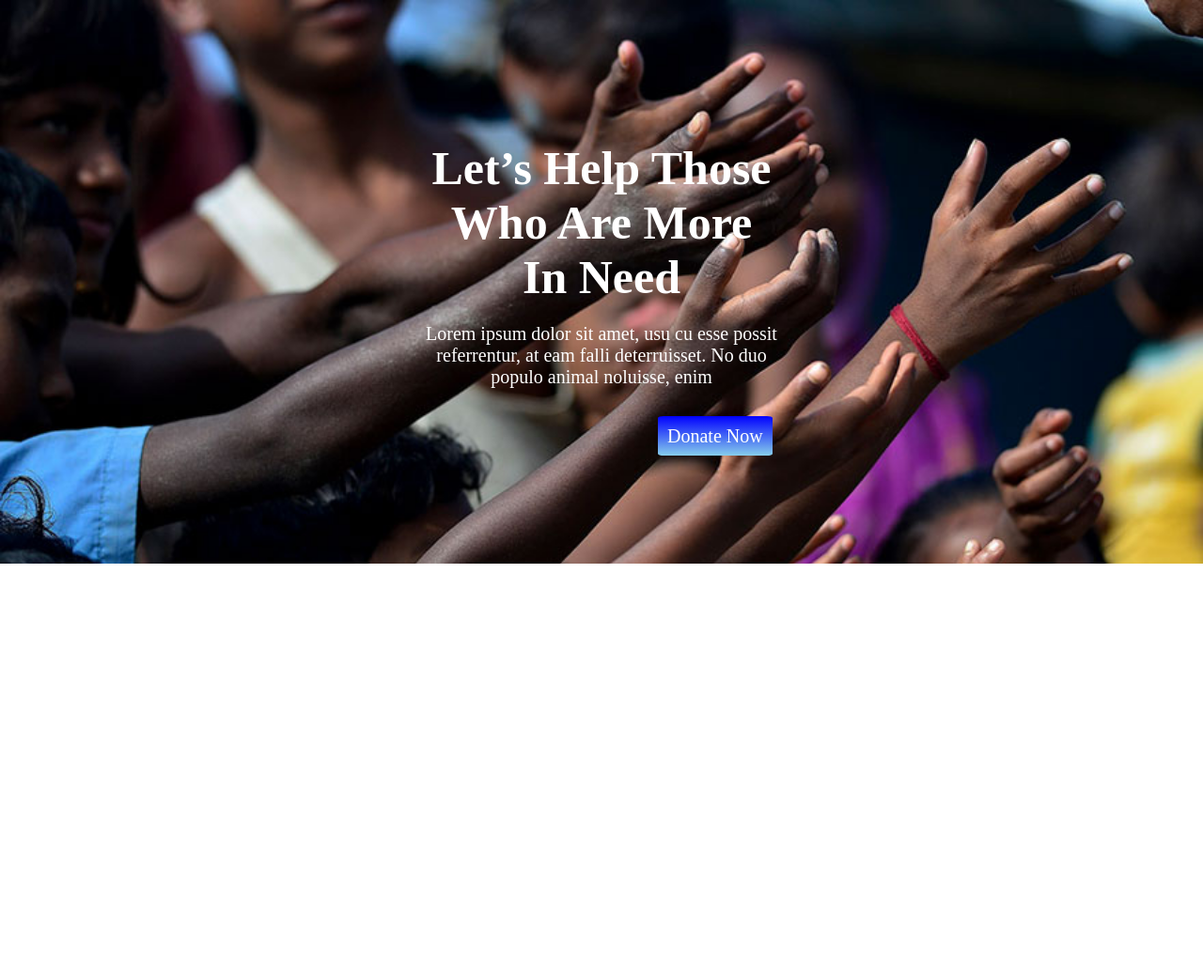
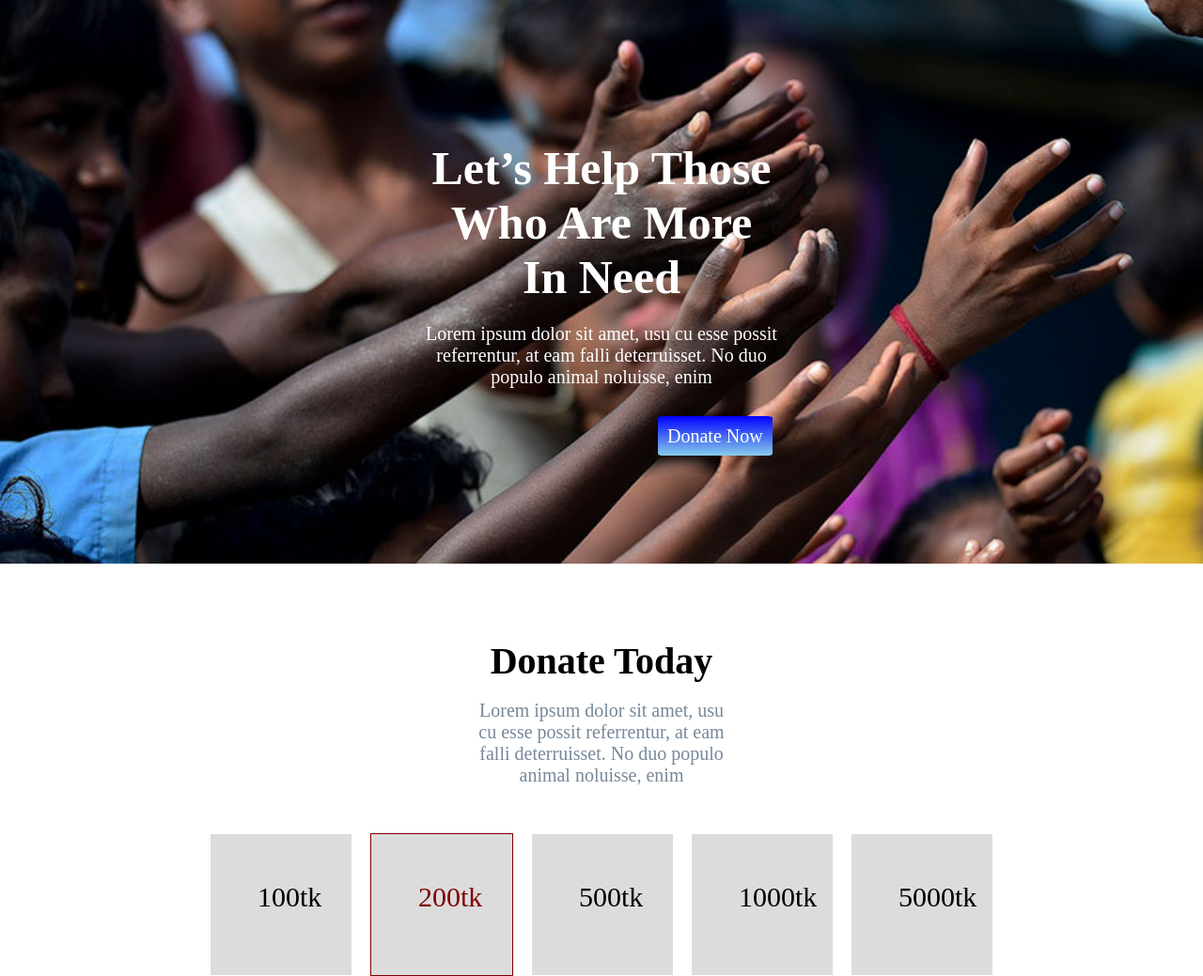
Before and after one commit to marufccs/first-assignment-repeat, a plain HTML site: page index.html in a window 1280 px wide. Shown: the whole page at 94% size. Before the commit the page ends 800 px from the top, so only its background shows below. Drawn offline with Linux system fonts and the light colour scheme.

Commit message:
second section

```diff
--- a/index.html
+++ b/index.html
@@ -13,12 +13,31 @@
 </head>
 <body>
     <section class="one">
-        <div class="prima una">
+        <div class="prima">
 <h1 style="font-size:50px; position: relative; top: 150px; text-align: center; padding: 0 450px;">Let’s Help Those Who Are More In Need</h1>
 <p style="font-size: 20px; position: relative; top: 170px; text-align: center; padding: 0 450px;">Lorem ipsum dolor sit amet, usu cu esse possit referrentur, at eam falli
     deterruisset. No duo populo animal noluisse, enim</p> <br>
 <a target="_blank" class="donate" href="https://www.redcross.org/donate/donation.html/">Donate Now</a>
 </div>
     </section>
+    <section class="two">
+<div class="seconda">
+<h2 style="font-size:40px;">Donate Today</h2> <br>
+<p style="font-size:20px; color: lightslategray;">Lorem ipsum dolor sit amet, usu cu esse possit referrentur, at eam falli
+    deterruisset. No duo populo animal noluisse, enim
+    </p>
+</div>
+<div class="terza ">
+<div class="main onee">100tk</div>
+<div class="main twoo">200tk</div>
+<div class="main three">500tk</div>
+<div class="main four">1000tk</div>
+<div class="main five">5000tk</div>
+</div>
+
+
+
+
+    </section>
 </body>
 </html>
--- a/style.css
+++ b/style.css
@@ -1,13 +1,14 @@
 * {
     margin: 0;
     padding: 0;
-    overflow: hidden;
+    overflow-x: hidden;
 }
 .prima {
     background-image: url(images/donation13.jpg);
     background-size: cover;
     height: 600px;
     color: white;
+    margin-bottom: 80px;
 }
 .donate {
     text-decoration: none;
@@ -20,3 +21,43 @@
     padding: 10px;
     border-radius: 5%;
 }
+.seconda {
+    position: relative;
+    text-align: center;
+    padding: 0 500px;
+}
+.terza {
+    display: flex;
+    justify-content: center;
+    position: relative;
+    top: 50px;
+    font-size: 30px;
+    column-gap: 20px;
+    align-items: center;
+    justify-content: center;
+    align-content: center;
+    margin-bottom: 50px;
+}
+.main {
+    width: 50px;
+    height: 50px;
+    padding: 50px;
+
+}
+.onee {
+    background-color: gainsboro;
+}
+.twoo {
+    background-color: gainsboro;
+    color: maroon;
+    border: 1px solid maroon;
+}
+.three {
+    background-color: gainsboro;
+}
+.four {
+    background-color: gainsboro;
+}
+.five {
+    background-color: gainsboro;
+}
```
